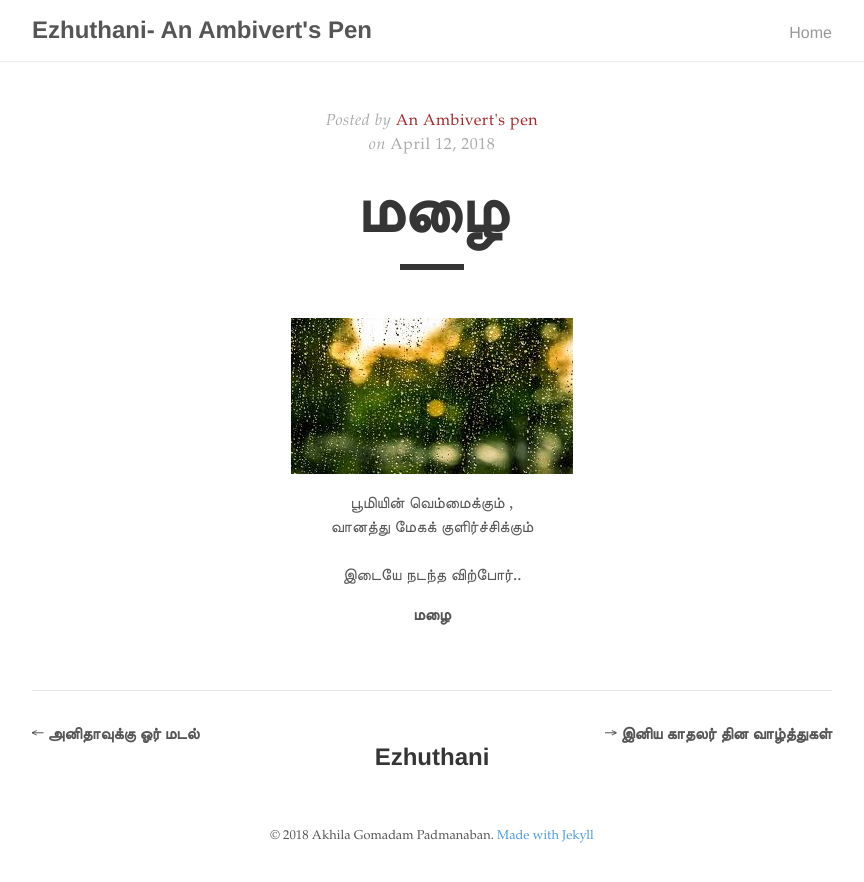
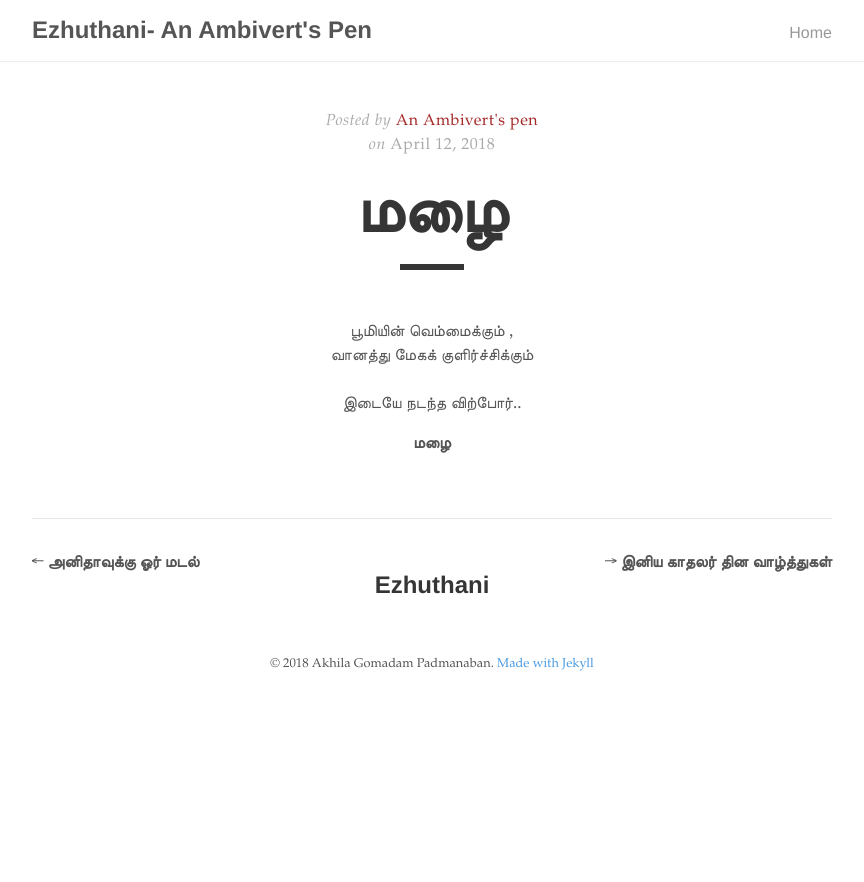
Before and after one commit to Akhilagp/Ezhuthani, a Jekyll site: the page built from _posts/2018-04-12-rain.md, in a window 1280 px wide. Shown: the top 882 px of the page, without its empty margins (208-1072 px from the left). Built offline with Jekyll 4.4.1, drawn with Linux system fonts in a browser that asks for light colours.

Commit message:
changes_with_image

```diff
--- a/_posts/2018-04-12-rain.md
+++ b/_posts/2018-04-12-rain.md
@@ -5,7 +5,7 @@ author: "An Ambivert's pen"
 headcon: "செவ்வானம்"
 ---
 
-![Rain](../../assets/rain.jpg "Rain")
+
 
 <center>பூமியின் வெம்மைக்கும் ,<br>
 வானத்து மேகக் குளிர்ச்சிக்கும்<br>
```
Also changed, not shown: _posts/2018-01-09-success.md (+0 -2 lines).
